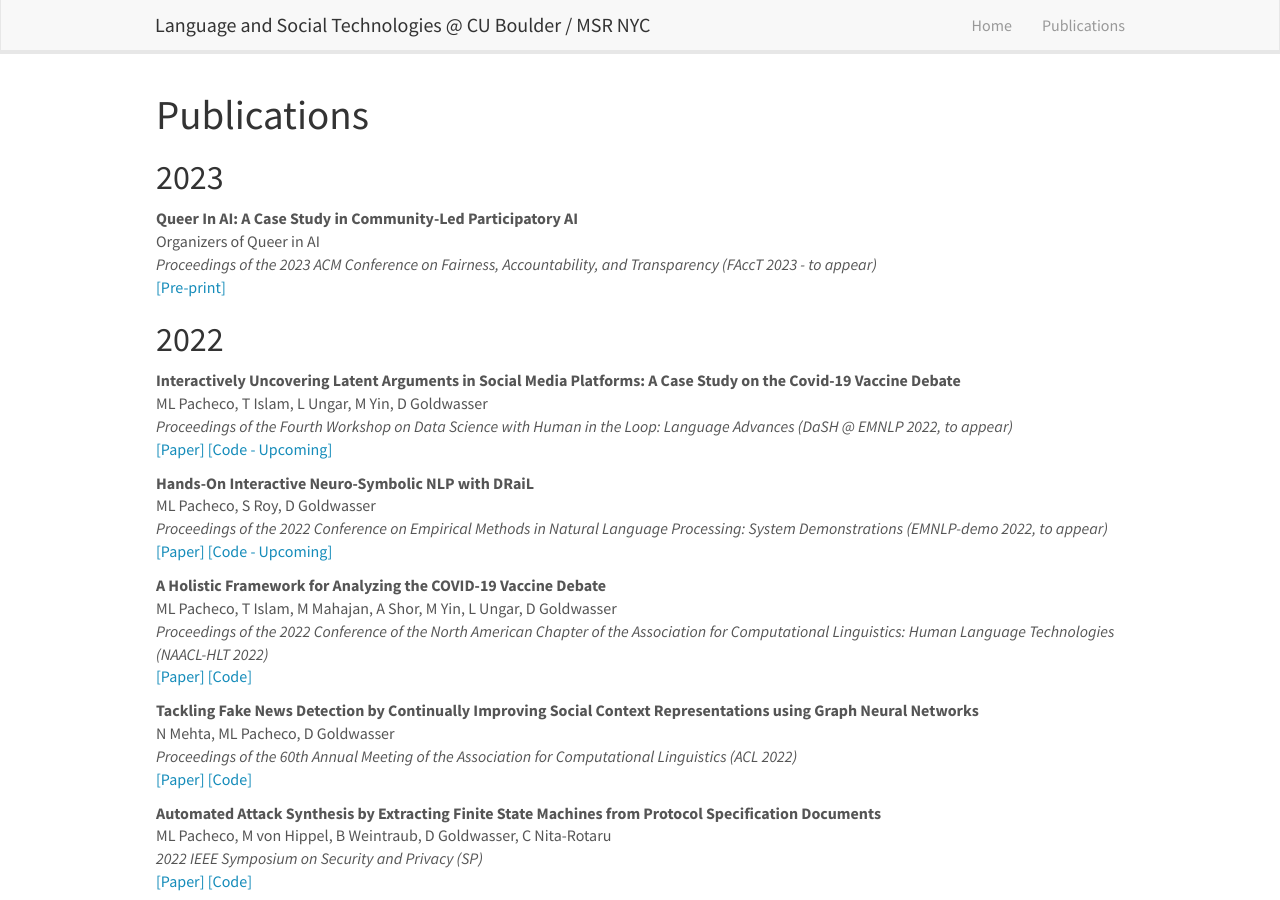
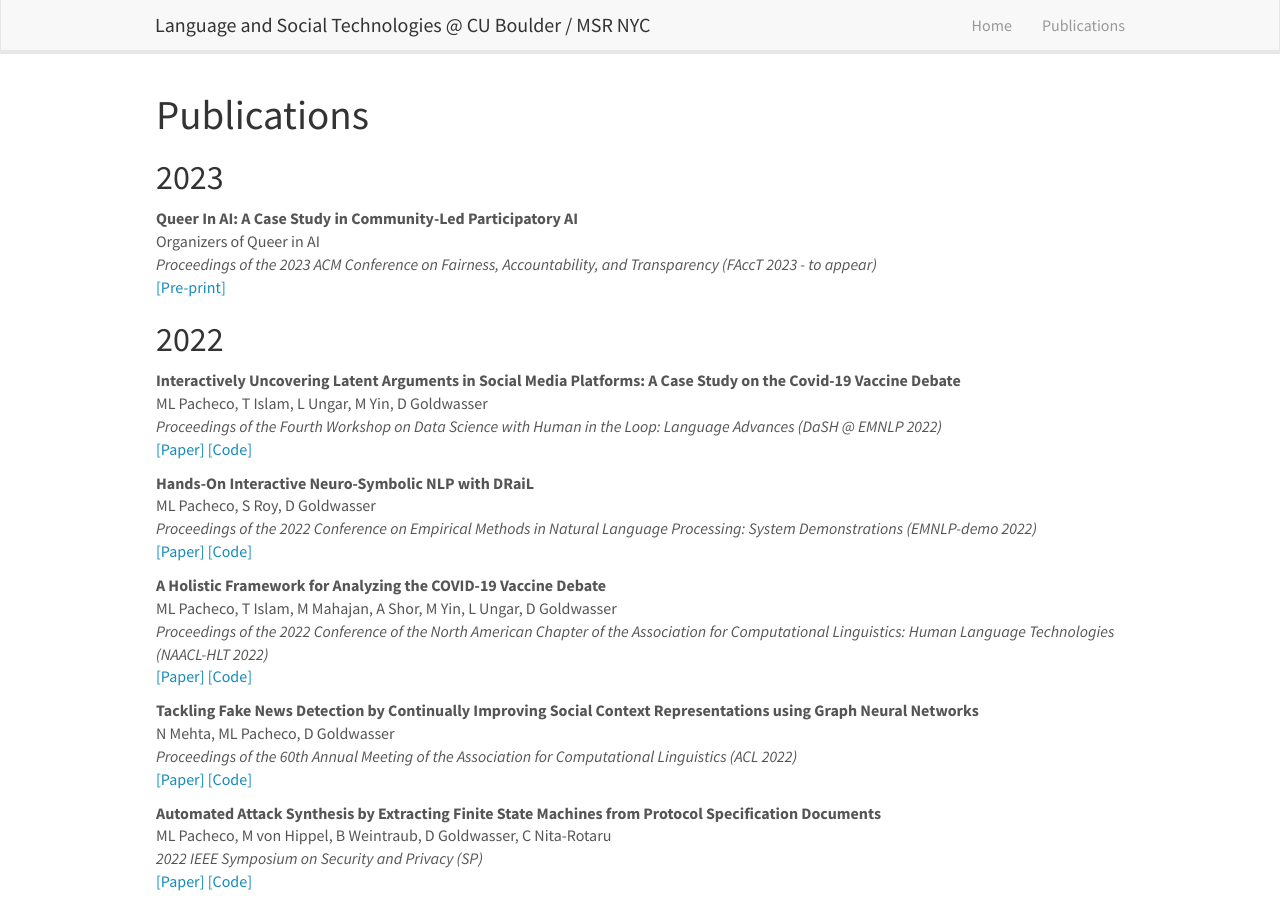
Before and after one commit to mlpacheco/mlpacheco.github.io, a Jekyll site: the page built from _pages/publications.md, in a window 1280 px wide and 900 px high. Built offline with Jekyll 4.4.1, drawn with Linux system fonts in a browser that asks for light colours; nearby versions of some CDN libraries.

Commit message:
Update publist_2022.yml

```diff
--- a/_data/publist_2022.yml
+++ b/_data/publist_2022.yml
@@ -1,24 +1,24 @@
 - title: "Interactively Uncovering Latent Arguments in Social Media Platforms: A Case Study on the Covid-19 Vaccine Debate"
   authors: ML Pacheco, T Islam, L Ungar, M Yin, D Goldwasser
-  venue: "Proceedings of the Fourth Workshop on Data Science with Human in the Loop: Language Advances (DaSH @ EMNLP 2022, to appear)"
+  venue: "Proceedings of the Fourth Workshop on Data Science with Human in the Loop: Language Advances (DaSH @ EMNLP 2022)"
   link:
     url: https://aclanthology.org/2022.dash-1.13/
     display: \[Paper\]
   code:
-    url:
-    display: \[Code - Upcoming\]
+    url: https://gitlab.com/mlpacheco/machine-in-the-loop-concepts
+    display: \[Code\]
   highlight: 0
   year: 2022
 
 - title: "Hands-On Interactive Neuro-Symbolic NLP with DRaiL"
   authors: ML Pacheco, S Roy, D Goldwasser
-  venue: "Proceedings of the 2022 Conference on Empirical Methods in Natural Language Processing: System Demonstrations (EMNLP-demo 2022, to appear)"
+  venue: "Proceedings of the 2022 Conference on Empirical Methods in Natural Language Processing: System Demonstrations (EMNLP-demo 2022)"
   link:
-    url: https://aclanthology.org/2022.emnlp-demos.37.pdf
+    url: https://aclanthology.org/2022.emnlp-demos.37/
     display: \[Paper\]
   code:
-    url:
-    display: \[Code - Upcoming\]
+    url: https://gitlab.com/purdueNlp/DRaiL
+    display: \[Code\]
   highlight: 0
   year: 2022
 
```
